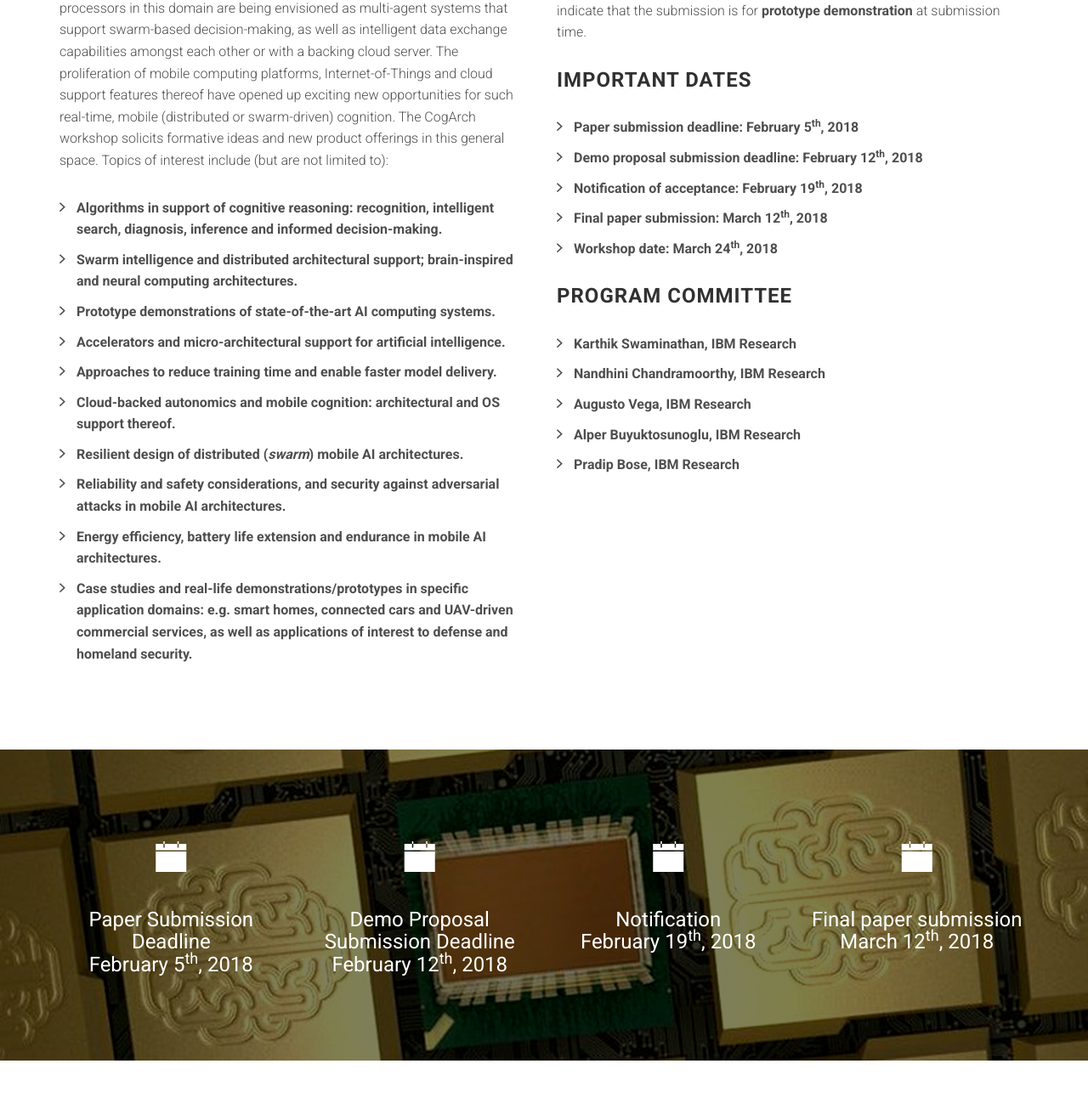
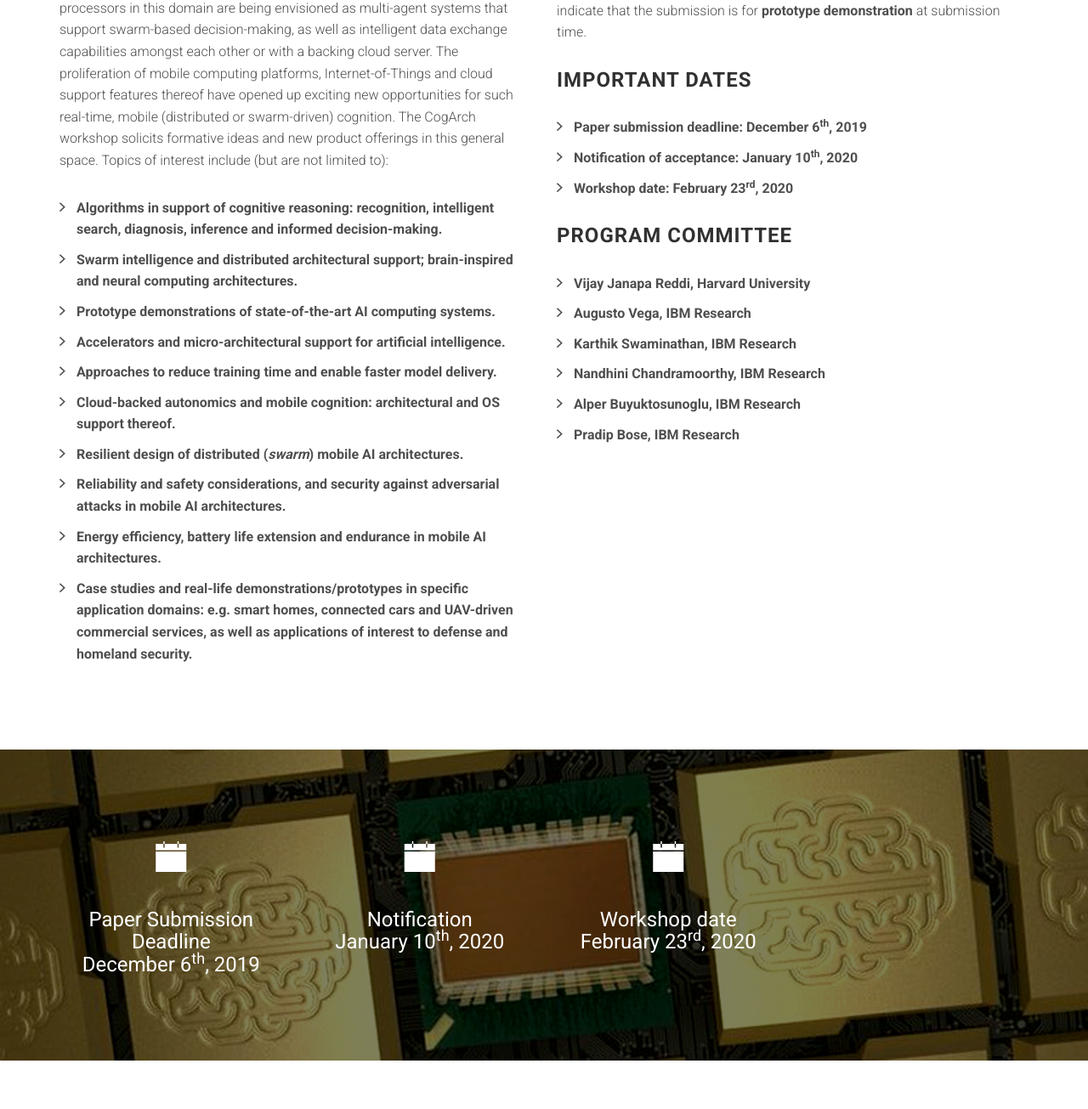
Before and after one commit to augustojv/cogarch-workshop-2020, a website: page index.html in a window 1280 px wide. Shown: the part 1875-3180 px from the top of the page at 85% size. Drawn offline with Linux system fonts and the light colour scheme; files whose address does not match are found by name.

Commit message:
Website updated

```diff
--- a/index.html
+++ b/index.html
@@ -177,11 +177,9 @@
 
                     <p>
 					<ul class="list-arrow-right">
-                        <li>Paper submission deadline: <strong>February 5<sup>th</sup>, 2018</strong></li>
-                        <li>Demo proposal submission deadline: February 12<sup>th</sup>, 2018</li>
-						<li>Notification of acceptance: February 19<sup>th</sup>, 2018</li>
-						<li>Final paper submission: March 12<sup>th</sup>, 2018</li>
-						<li>Workshop date: March 24<sup>th</sup>, 2018</li>
+                        <li>Paper submission deadline: <strong>December 6<sup>th</sup>, 2019</strong></li>
+						<li>Notification of acceptance: January 10<sup>th</sup>, 2020</li>
+						<li>Workshop date: February 23<sup>rd</sup>, 2020</li>
 					</ul>
                     </p>
 
@@ -189,9 +187,10 @@
 
                     <p>
 					<ul class="list-arrow-right">
+                        <li>Vijay Janapa Reddi, Harvard University</li>
+                        <li>Augusto Vega, IBM Research</li>
                         <li>Karthik Swaminathan, IBM Research</li>
                         <li>Nandhini Chandramoorthy, IBM Research</li>
-                        <li>Augusto Vega, IBM Research</li>
                         <li>Alper Buyuktosunoglu, IBM Research</li>
                         <li>Pradip Bose, IBM Research</li>
 					</ul>
@@ -208,25 +207,19 @@
                 <div class="col-sm-3">
 
                     <i class="ion-ios-calendar"></i>
-                    <h3>Paper Submission Deadline<br>February 5<sup>th</sup>, 2018</h3>
+                    <h3>Paper Submission Deadline<br>December 6<sup>th</sup>, 2019</h3>
 
                 </div>
                 <div class="col-sm-3">
 
                     <i class="ion-ios-calendar"></i>
-                    <h3>Demo Proposal Submission Deadline<br>February 12<sup>th</sup>, 2018</h3>
+                    <h3>Notification<br>January 10<sup>th</sup>, 2020</h3>
 
                 </div>
                 <div class="col-sm-3">
 
                     <i class="ion-ios-calendar"></i>
-                    <h3>Notification<br>February 19<sup>th</sup>, 2018</h3>
-
-                </div>
-                <div class="col-sm-3">
-
-                    <i class="ion-ios-calendar"></i>
-                    <h3>Final paper submission<br>March 12<sup>th</sup>, 2018</h3>
+                    <h3>Workshop date<br>February 23<sup>rd</sup>, 2020</h3>
 
                 </div>
                 <!--
```
